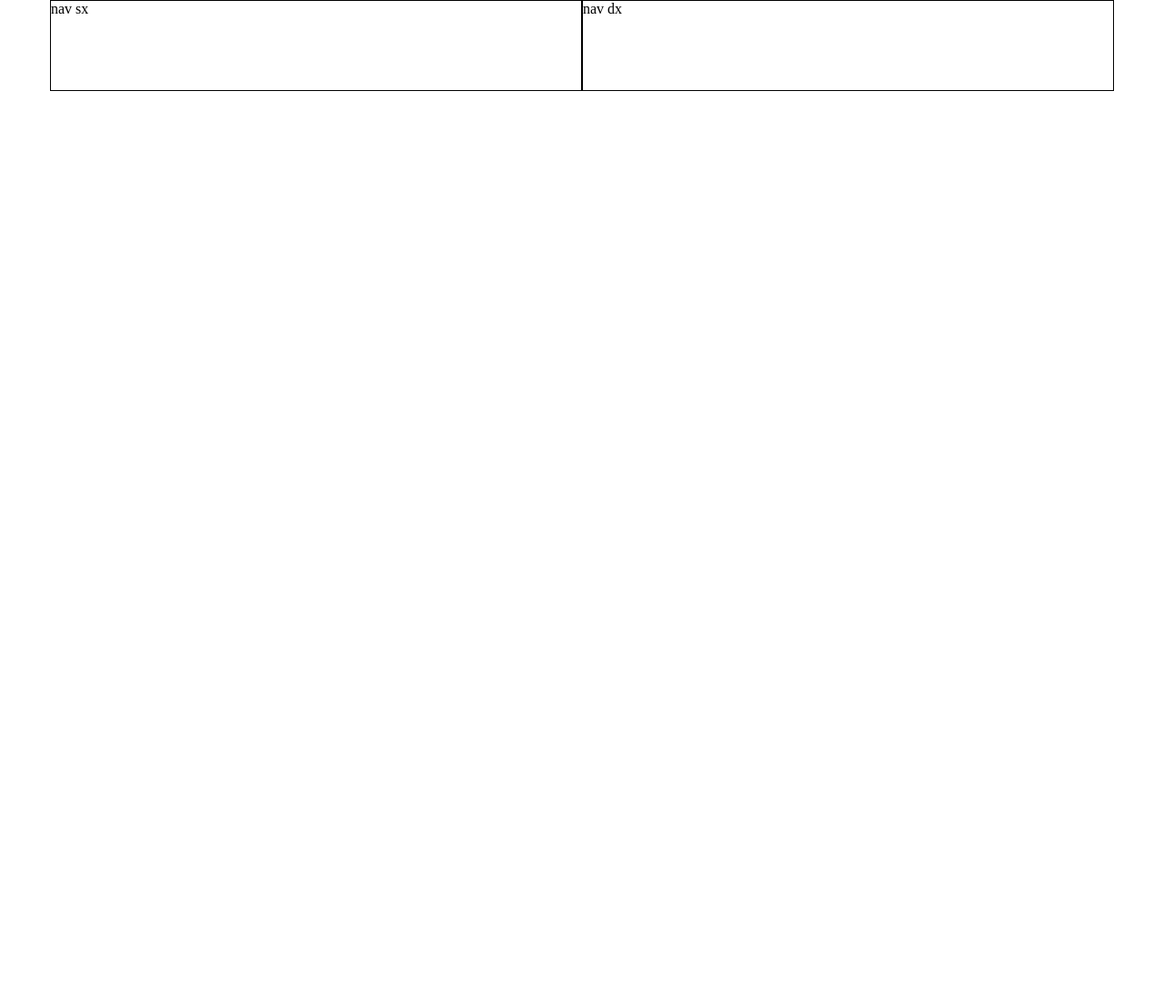
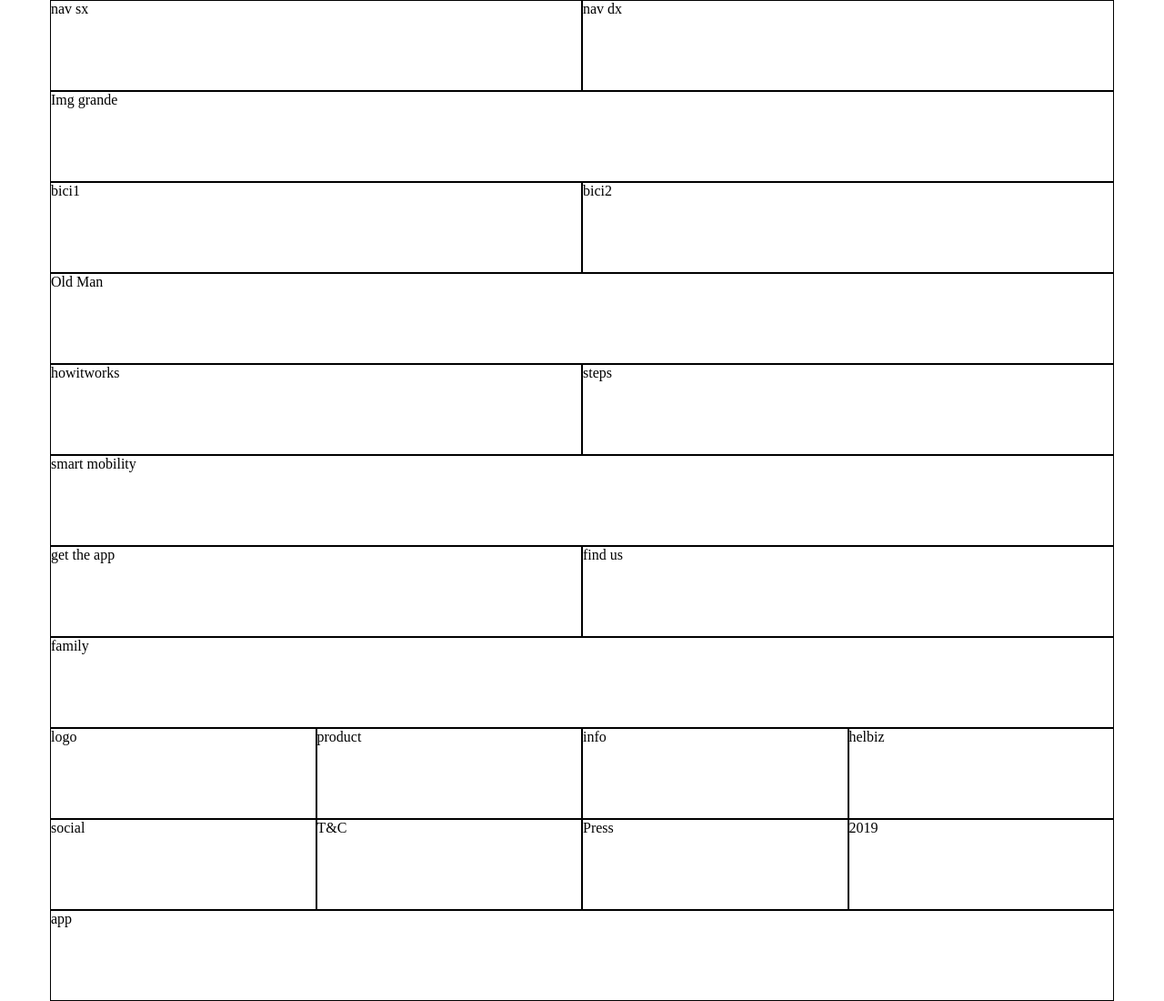
Before and after one commit to Giampaolo1/html-css-helbiz, a plain HTML site: page index.html in a window 1280 px wide. Shown: the whole page at 91% size. Before the commit the page ends 800 px from the top, so only its background shows below. Drawn offline with Linux system fonts and the light colour scheme.

Commit message:
Struttura

```diff
--- a/index.html
+++ b/index.html
@@ -16,9 +16,73 @@
       <div class="col-lg-6 col-md-6 col-xs-6">nav sx
       </div>
       <div class="col-lg-6 col-md-6 col-xs-6">nav dx
+    </div>
+    <!-- blocco img grande -->
+    <div class="container">
+      <div class="col-lg-12 col-md-12 col-xs-12"> Img grande
       </div>
-    <!-- blocco img grande -->
-
+    </div>
+    <!-- 2bici:  -->
+    <div class="container">
+      <div class="col-lg-6 col-md-6 col-xs-12">bici1
+      </div>
+      <div class="col-lg-6 col-md-6 col-xs-12">bici2
+    </div>
+    <!-- old man:  -->
+    <div class="container">
+      <div class="col-lg-12 col-md-12 col-xs-12"> Old Man
+      </div>
+    </div>
+    <!-- howitworks and steps -->
+    <div class="container">
+      <div class="col-lg-6 col-md-8 col-xs-12">howitworks
+      </div>
+      <div class="col-lg-6 col-md-4 col-xs-12">steps
+    </div>
+    <!-- smart mobility:  -->
+    <div class="container">
+      <div class="col-lg-12 col-md-12 col-xs-12"> smart mobility
+      </div>
+    </div>
+    <!-- get the app + find us -->
+    <div class="container">
+      <div class="col-lg-6 col-md-6 col-xs-12">get the app
+      </div>
+      <div class="col-lg-6 col-md-6 col-xs-12">find us
+    </div>
+    <!-- family:  -->
+    <div class="container">
+      <div class="col-lg-12 col-md-12 col-xs-12"> family
+      </div>
+    </div>
+    <!-- footers:  -->
+    <!-- Footer1:  -->
+    <div class="container">
+      <div class="col-lg-3 col-md-3 col-xs-3"> logo
+      </div>
+      <div class="col-lg-3 col-md-3 col-xs-3"> product
+      </div>
+      <div class="col-lg-3 col-md-3 col-xs-3"> info
+      </div>
+      <div class="col-lg-3 col-md-3 col-xs-3"> helbiz
+      </div>
+    </div>
+    <!-- Footer2:  -->
+    <div class="container">
+      <div class="col-lg-3 col-md-3 col-xs-3"> social
+      </div>
+      <div class="col-lg-3 col-md-3 col-xs-3"> T&C
+      </div>
+      <div class="col-lg-3 col-md-3 col-xs-3"> Press
+      </div>
+      <div class="col-lg-3 col-md-3 col-xs-3"> 2019
+      </div>
+    </div>
+    <!-- Footer3:  -->
+    <div class="container">
+      <div class="col-lg-12 col-md-12 col-xs-12"> app
+      </div>
+    </div>
 
   </body>
 </html>
```
